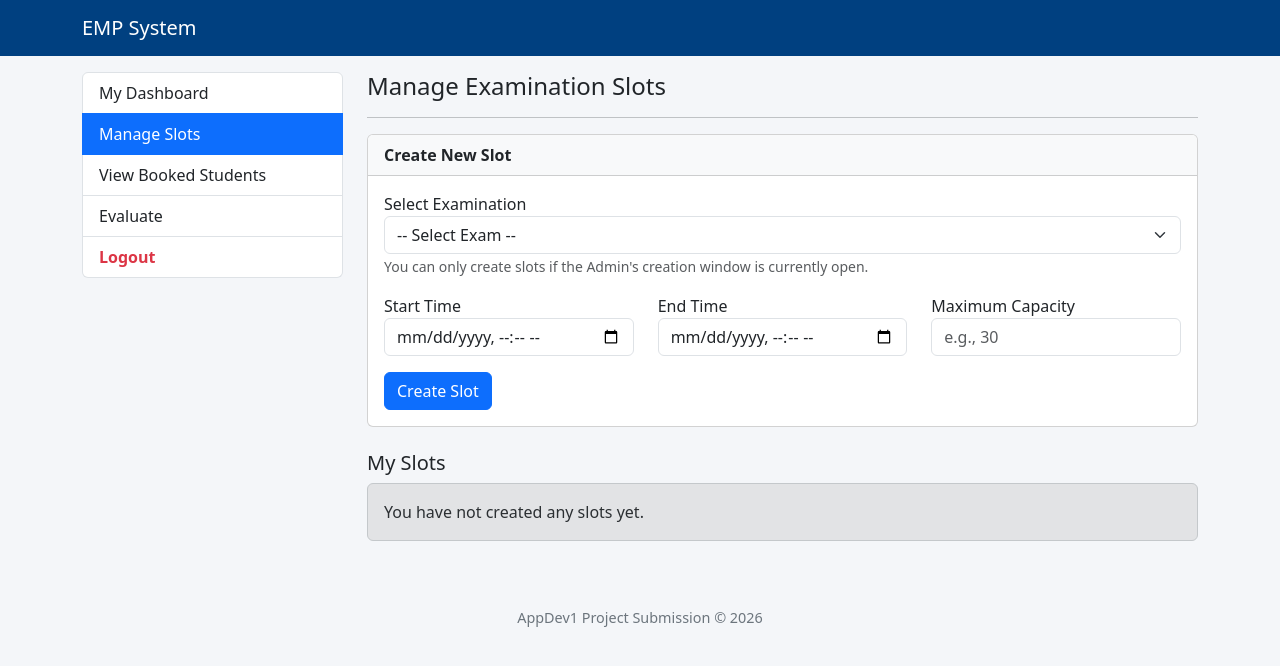
After one commit to divyeshkarthik24/EMP_25f3001808, a Flask app: template templates/manage_slots.html in a window 1280 px wide. The commit adds this page. Shown: the top 666 px of the page. Run offline with Flask 3, Linux system fonts and the light colour scheme; the template is opened without the code that fills it, so the values that code supplies are empty.

Commit message:
Phase 9: Examiner slot creation with timeline validation

```diff
--- a/app.py
+++ b/app.py
@@ -72,16 +72,17 @@ class ExaminationRubric(db.Model):
 class ExaminationSlot(db.Model):
     __tablename__ = 'examination_slot'
     id = db.Column(db.Integer, primary_key=True)
+    examination_id = db.Column(db.Integer, db.ForeignKey('examination.id'), nullable=False) # ADDED THIS
     examiner_id = db.Column(db.Integer, db.ForeignKey('user.id'), nullable=False)
     start_time = db.Column(db.DateTime, nullable=False)
     end_time = db.Column(db.DateTime, nullable=False)
     max_capacity = db.Column(db.Integer, nullable=False)
     available_seats = db.Column(db.Integer, nullable=False)
-    status = db.Column(db.String(20), default='Available') # Status state
+    status = db.Column(db.String(20), default='Available')
 
-    # Booking relation
+    # Establish relationship to Examination to easily access exam details
+    examination = db.relationship('Examination', backref='slots', lazy=True)
     bookings = db.relationship('Booking', backref='slot', lazy=True)
-
 # Booking model
 class Booking(db.Model):
     __tablename__ = 'booking'
@@ -334,7 +335,63 @@ def student_dashboard():
 def examiner_dashboard():
     # We will query assigned exams and slots here later
     return render_template('examiner_dashboard.html')
+@app.route('/examiner/manage_slots', methods=['GET', 'POST'])
+@login_required(role='examiner')
+def manage_slots():
+    if request.method == 'POST':
+        exam_id = request.form['exam_id']
+        max_capacity = int(request.form['max_capacity'])
 
+        # Parse slot times
+        fmt = '%Y-%m-%dT%H:%M'
+        try:
+            start_time = datetime.strptime(request.form['start_time'], fmt)
+            end_time = datetime.strptime(request.form['end_time'], fmt)
+        except ValueError:
+            flash("Error parsing dates.")
+            return redirect(url_for('manage_slots'))
+
+        exam = Examination.query.get(exam_id)
+        current_time = datetime.now()
+
+        # 1. Admin Window Validation: Check if the examiner is allowed to create slots right now
+        if not (exam.slot_creation_start <= current_time <= exam.slot_creation_end):
+            flash(f"Error: Slot creation for '{exam.name}' is currently closed. Allowed from {exam.slot_creation_start} to {exam.slot_creation_end}.")
+            return redirect(url_for('manage_slots'))
+
+        # 2. Chronological Validation: End time must be after start time
+        if start_time >= end_time:
+            flash("Error: End time must be after start time.")
+            return redirect(url_for('manage_slots'))
+
+        # 3. NEW: Prevent scheduling slots in the past
+        if start_time < current_time:
+            flash("Error: Examination slot cannot be scheduled in the past.")
+            return redirect(url_for('manage_slots'))
+
+        # 4. NEW: Ensure the slot happens AFTER the student booking window ends
+        if start_time < exam.booking_end:
+            flash(f"Error: Slot must be scheduled after the student booking window ends ({exam.booking_end}).")
+            return redirect(url_for('manage_slots'))
+
+        new_slot = ExaminationSlot(
+            examination_id=exam.id,
+            examiner_id=session['user_id'],
+            start_time=start_time,
+            end_time=end_time,
+            max_capacity=max_capacity,
+            available_seats=max_capacity # Seats initially equal max capacity
+        )
+        db.session.add(new_slot)
+        db.session.commit()
+
+        flash("Examination slot created successfully.")
+        return redirect(url_for('manage_slots'))
+
+    # GET request: fetch exams and the current examiner's slots
+    exams = Examination.query.all()
+    my_slots = ExaminationSlot.query.filter_by(examiner_id=session['user_id']).all()
+    return render_template('manage_slots.html', exams=exams, my_slots=my_slots)
 # Run app
 if __name__ == '__main__':
     app.run(debug=True)
--- a/templates/examiner_dashboard.html
+++ b/templates/examiner_dashboard.html
@@ -6,7 +6,7 @@
     <div class="col-md-3">
         <div class="list-group">
             <a href="{{ url_for('examiner_dashboard') }}" class="list-group-item list-group-item-action active">My Dashboard</a>
-            <a href="#" class="list-group-item list-group-item-action">Manage Slots</a>
+            <a href="{{ url_for('manage_slots') }}" class="list-group-item list-group-item-action">Manage Slots</a>
             <a href="#" class="list-group-item list-group-item-action">View Booked Students</a>
             <a href="#" class="list-group-item list-group-item-action">Evaluate</a>
             <a href="{{ url_for('logout') }}" class="list-group-item list-group-item-action text-danger"><b>Logout</b></a>
--- /dev/null
+++ b/templates/manage_slots.html
@@ -0,0 +1,95 @@
+{% extends 'base.html' %}
+
+{% block content %}
+<div class="row">
+    <!-- Examiner Navigation Sidebar -->
+    <div class="col-md-3">
+        <div class="list-group">
+            <a href="{{ url_for('examiner_dashboard') }}" class="list-group-item list-group-item-action">My Dashboard</a>
+            <a href="{{ url_for('manage_slots') }}" class="list-group-item list-group-item-action active">Manage Slots</a>
+            <a href="#" class="list-group-item list-group-item-action">View Booked Students</a>
+            <a href="#" class="list-group-item list-group-item-action">Evaluate</a>
+            <a href="{{ url_for('logout') }}" class="list-group-item list-group-item-action text-danger"><b>Logout</b></a>
+        </div>
+    </div>
+
+    <!-- Main Content Area -->
+    <div class="col-md-9">
+        <h4>Manage Examination Slots</h4>
+        <hr>
+
+        <!-- Add New Slot Form -->
+        <div class="card mb-4">
+            <div class="card-header bg-light"><b>Create New Slot</b></div>
+            <div class="card-body">
+                <form method="POST" action="{{ url_for('manage_slots') }}">
+                    <div class="mb-3">
+                        <label>Select Examination</label>
+                        <select class="form-select" name="exam_id" required>
+                            <option value="" disabled selected>-- Select Exam --</option>
+                            {% for exam in exams %}
+                                <option value="{{ exam.id }}">{{ exam.course.course_code }} - {{ exam.name }}</option>
+                            {% endfor %}
+                        </select>
+                        <small class="text-muted">You can only create slots if the Admin's creation window is currently open.</small>
+                    </div>
+                    <div class="row mb-3">
+                        <div class="col-md-4">
+                            <label>Start Time</label>
+                            <input type="datetime-local" class="form-control" name="start_time" required>
+                        </div>
+                        <div class="col-md-4">
+                            <label>End Time</label>
+                            <input type="datetime-local" class="form-control" name="end_time" required>
+                        </div>
+                        <div class="col-md-4">
+                            <label>Maximum Capacity</label>
+                            <input type="number" class="form-control" name="max_capacity" min="1" required placeholder="e.g., 30">
+                        </div>
+                    </div>
+                    <button type="submit" class="btn btn-primary">Create Slot</button>
+                </form>
+            </div>
+        </div>
+
+        <!-- Display Existing Slots -->
+        <h5>My Slots</h5>
+        {% if my_slots %}
+            <div class="table-responsive">
+                <table class="table table-bordered table-striped" style="font-size: 0.9em;">
+                    <thead class="table-dark">
+                        <tr>
+                            <th>Exam Name</th>
+                            <th>Start</th>
+                            <th>End</th>
+                            <th>Capacity</th>
+                            <th>Available</th>
+                            <th>Status</th>
+                        </tr>
+                    </thead>
+                    <tbody>
+                        {% for slot in my_slots %}
+                        <tr>
+                            <td><b>{{ slot.examination.name }}</b></td>
+                            <td>{{ slot.start_time.strftime('%Y-%m-%d %H:%M') }}</td>
+                            <td>{{ slot.end_time.strftime('%Y-%m-%d %H:%M') }}</td>
+                            <td>{{ slot.max_capacity }}</td>
+                            <td>{{ slot.available_seats }}</td>
+                            <td>
+                                {% if slot.status == 'Available' %}
+                                    <span class="badge bg-success">Available</span>
+                                {% else %}
+                                    <span class="badge bg-secondary">{{ slot.status }}</span>
+                                {% endif %}
+                            </td>
+                        </tr>
+                        {% endfor %}
+                    </tbody>
+                </table>
+            </div>
+        {% else %}
+            <div class="alert alert-secondary">You have not created any slots yet.</div>
+        {% endif %}
+    </div>
+</div>
+{% endblock %}
```
